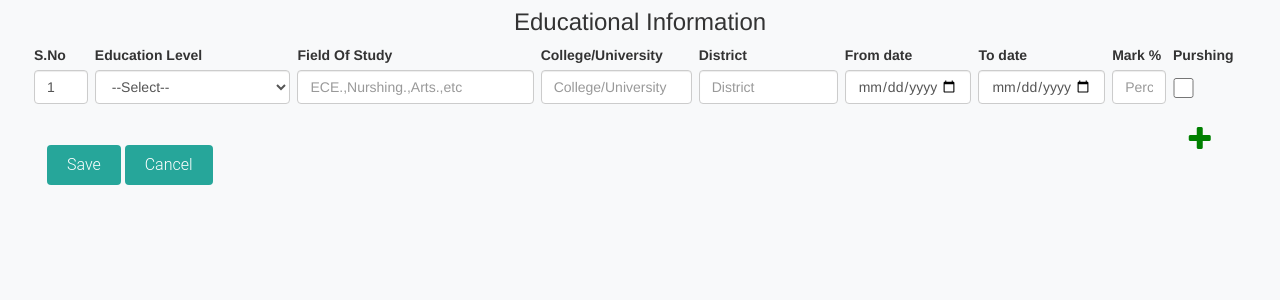
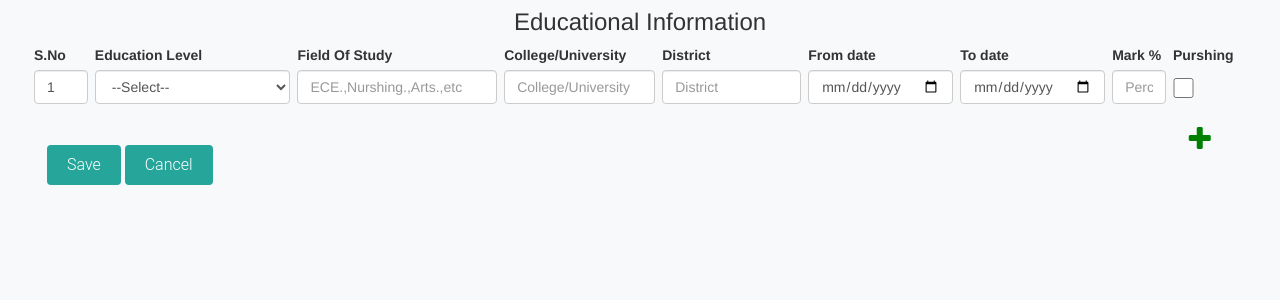
Before and after one commit to shakthivelsairam/jobmela, a PHP site: page /eduDetails.php in a window 1280 px wide. Shown: the part 51-351 px from the top of the page. Run offline with PHP 8.4, Linux system fonts and the light colour scheme; the visitor is signed in with stand-in values (Sample User, id 1); data that the repository does not hold is empty; some libraries are stand-ins or nearby versions.

Commit message:
edu-phase-III

```diff
--- a/admin.php
+++ b/admin.php
@@ -134,7 +134,7 @@ if ($rid==0)
 			$stmt22 = $conn->prepare($relti);
 			$stmt22->execute([$rel]);
 			$res12 = $stmt22->fetchAll(PDO::FETCH_ASSOC);
-            echo "<tr> <td class='col-md-1'>".$cnt."</td><td class='col-md-4'>".$row2['rowid']."</td><td class='col-md-2'>".$res12[0]['name']."</td>";
+            echo "<tr> <td class='col-md-1'>".$cnt."</td><td class='col-md-4'>".$row2['name']."</td><td class='col-md-2'>".$res12[0]['name']."</td>";
 			echo "<td class='col-md-1'><center><a href='FamilyMember.php?sessionid=".$rn."'><i class='fa fa-pencil' title='Edit Basic details' aria-hidden='true'></i></a></center></td>";
 			echo "<td class='col-md-4'><a href='eduDetails.php?sessionid=".$rn."'><i class='fa fa-graduation-cap fa-2x' title='Education details' aria-hidden='true' style='color:".$ccode0."'></i></a>&nbsp;&nbsp;&nbsp;";
 			echo "<i class='fa fa-file-word-o fa-2x' title='Job Experience' aria-hidden='true' style='color:".$ccode1."'></i>&nbsp;&nbsp;&nbsp;";
@@ -166,7 +166,7 @@ if ($rid==0)
     $('#example').DataTable();
 	} );
 	$('.fa-graduation-cap').on('click', function (e) {
-		window.location.href="eduDetails.php?"+e.
+		window.location.href="eduDetails.php?"
 	});
 	</script>
   </body>
--- a/eduDetails.php
+++ b/eduDetails.php
@@ -223,7 +223,7 @@ button.btn.active:focus {
 			?>
 			</select>
 			</div>
-			<div class="col-xs-2 small-txt-box" style="width:20%">
+			<div class="col-xs-2 small-txt-box" style="width:17%">
 			<label for="inputCity">Field Of Study</label>
 			<input type="text" name="pFieldStudy" id="pFieldStudy" value="<?php echo $p[3]; ?>" class="form-control" placeholder="ECE.,Nurshing.,Arts.,etc"  />
 			</div>
@@ -235,11 +235,11 @@ button.btn.active:focus {
 			<label for="inputCity">District</label>
 			<input type="text" name="pDistrict" id="pDistrict" value="<?php echo $p[5]; ?>" class="form-control" placeholder="District"  />
 			</div>
-			<div class="col-xs-2 small-txt-box" style="width:11%">
+			<div class="col-xs-2 small-txt-box" style="width:12.5%">
 			<label for="inputCity">From date</label>
 			<input type="date" name="pFromDate" id="pFromDate" value="<?php echo $p[6]; ?>" class="form-control" max="<?php echo date('Y-m-d'); ?>"  placeholder="Last Name"  />
 			</div>
-			<div class="col-xs-2 small-txt-box" style="width:11%">
+			<div class="col-xs-2 small-txt-box" style="width:12.5%">
 			<label for="inputCity">To date</label>
 			<input type="date" name="pToDate" id="pToDate" value="<?php echo $p[7]; ?>" class="form-control" max="<?php echo date('Y-m-d'); ?>"  placeholder="Last Name"  />
 			</div>
@@ -439,6 +439,7 @@ button.btn.active:focus {
 
 		}
 		updaterow=0;
+		familyRow = "<?php echo $edirow; ?>";
 		 $.ajax({
           url : 'login_ajax.php',
           type : 'POST',
@@ -452,6 +453,7 @@ button.btn.active:focus {
 			'pMark' : pMarktxt,
 			'pPursing' : pPurshingtxt,
 			'totalRows' : totRecs,
+			'familyRow' : familyRow,
 			'zproflag' : 70941
           },
           dataType:'json',
@@ -575,7 +577,7 @@ $('.saveUpdate').click(function() {
 	if (sltDept === '') {  $('#sltDept').css("border", "1px solid red"); ferror=1}
     if (ferror) return false;
 
-	userrow = '<?php echo $edirow ;?>';
+
 
     //
     // save the user details and trigger email
--- a/login_ajax.php
+++ b/login_ajax.php
@@ -133,7 +133,7 @@ if ((isset($_REQUEST['zproflag']))&&($_REQUEST['zproflag']==70941))
 		$pMark = $_REQUEST['pMark'];
 		$pPursing=$_REQUEST['pPursing'];
 		$totRecs=$_REQUEST['totalRows'];
-		$masterrowid = $_SESSION["useridref"];
+		$masterrowid = $_REQUEST["familyRow"];
 		$familyreg = "delete from education where link_family_family=?";
 		$stmt = $conn->prepare($familyreg);
 		$er = $stmt->execute([$masterrowid]);
```
